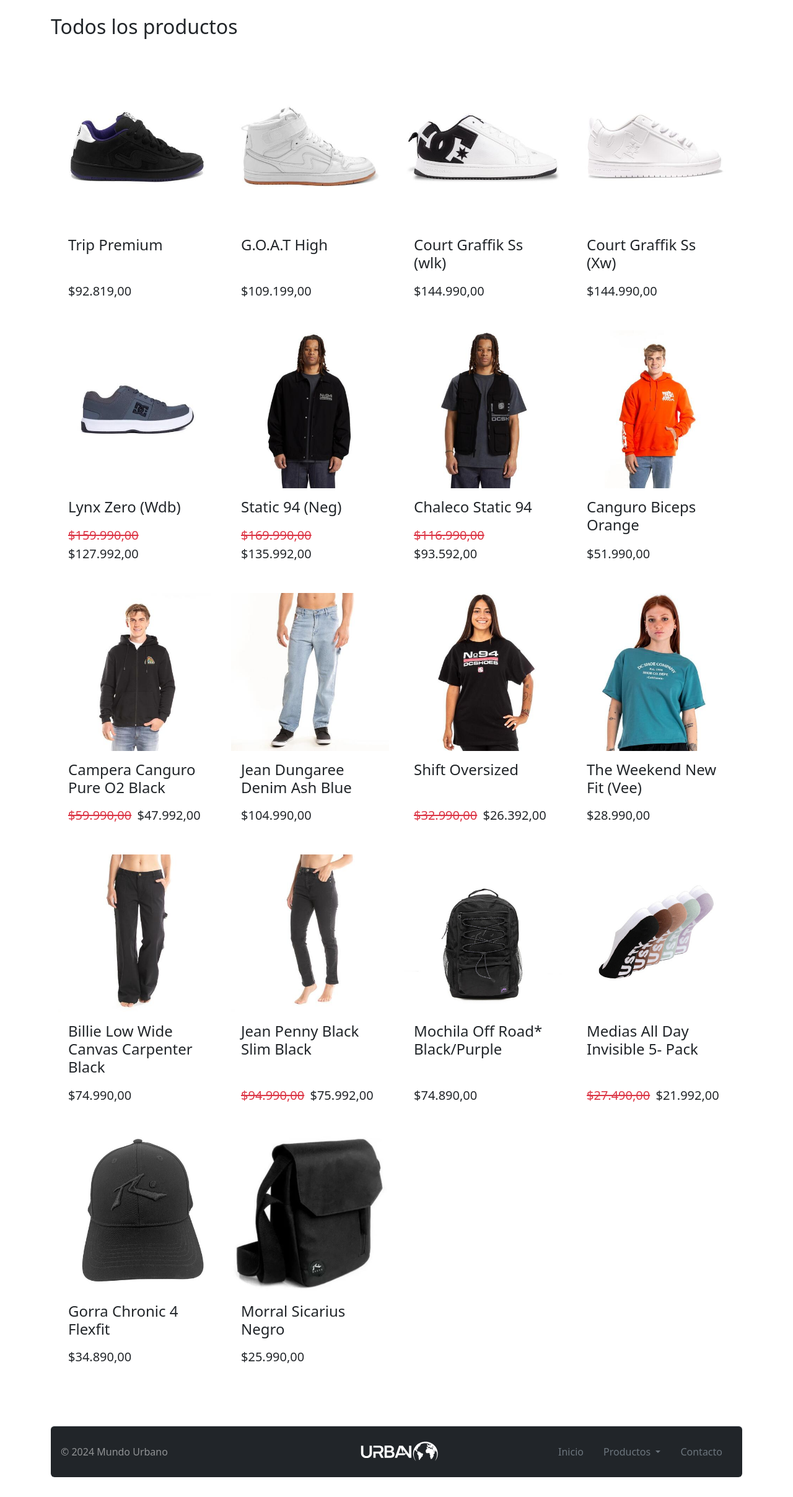
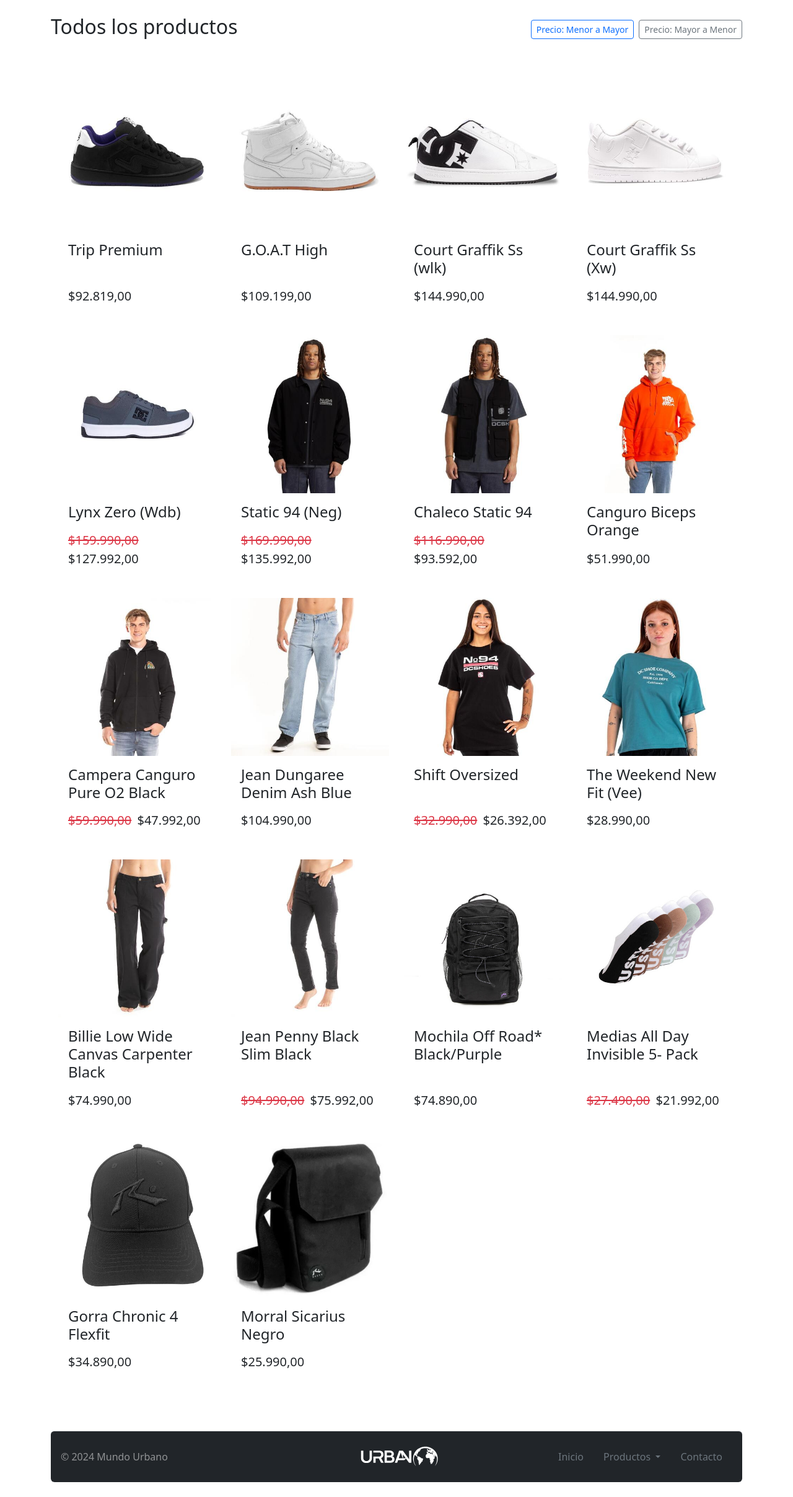
Before and after one commit to niknef/mundo_urbano, a PHP site: page /index.php?link=productos in a window 1280 px wide. Shown: the part 76-2492 px from the top of the page at 62% size. Before the commit the page ends 2460 px from the top, so only its background shows below. Run offline with PHP 8.4, Linux system fonts and the light colour scheme.

Commit message:
add: filtro de precio

```diff
--- a/classes/Producto.php
+++ b/classes/Producto.php
@@ -185,6 +185,24 @@
                 return "$" . number_format($this->precio, 2, ",", ".");
         }
 
+        /**
+        * Ordena un catálogo de productos por precio.
+        *
+        * @param Producto[] $catalogo El catálogo de productos a ordenar.
+        * @param string $orden El orden de la ordenación: "asc" para ascendente (menor a mayor) y "desc" para descendente (mayor a menor).
+        * @return Producto[] El catálogo ordenado según el precio.
+        */
+        public static function ordenarPorPrecio(array $catalogo, string $orden = 'asc'): array
+        {
+                usort($catalogo, function($a, $b) use ($orden) {
+                if ($orden === 'asc') {
+                        return $a->precio > $b->precio ? 1 : -1;
+                } else {
+                        return $a->precio < $b->precio ? 1 : -1;
+                }
+                });
+                return $catalogo;
+        }
 
         /**
          * Get the value of id
--- a/views/productos.php
+++ b/views/productos.php
@@ -1,20 +1,32 @@
 <?PHP
-// Si se selecciona una categoría
+// Filtramos por categoría si hay una categoría seleccionada
 if ($categoriaSeleccionada) {
     $catalogo = Producto::inventario_por_categoria($categoriaSeleccionada);
 } else {
-    // Si no se selecciona una categoría, mostramos todos los productos
+    // Si no hay categoría seleccionada, traemos todo el inventario
     $catalogo = Producto::inventario_completo();
 }
 
-
+// Si se selecciona un filtro de orden, lo aplicamos sobre el catálogo filtrado
+if (isset($_GET['orden'])) {
+    $catalogo = Producto::ordenarPorPrecio($catalogo, $_GET['orden']);
+}
 ?>
 
-<div class="d-flex justify-content-center py-4 custom-card">
-    <div>
-        <h1 class="text-start mb-5 fw-light fs-2">
-            <?= isset($categoriaSeleccionada) && !empty($categoriaSeleccionada) ? ucfirst($categoriaSeleccionada) : "Todos los productos" ?>
-        </h1>
+
+<section>
+    <div class="d-flex justify-content-between align-items-center py-4 flex-column flex-md-row text-center text-md-start">
+        <div class="mb-3 mb-md-0">
+            <h2 class="fw-light fs-2">
+                <?= isset($categoriaSeleccionada) && !empty($categoriaSeleccionada) ? ucfirst($categoriaSeleccionada) : "Todos los productos" ?>
+            </h2>
+        </div>
+        <div class="d-flex gap-2">
+            <a href="index.php?link=productos&categoria=<?= $categoriaSeleccionada ?>&orden=asc" class="btn btn-sm btn-outline-primary">Precio: Menor a Mayor</a>
+            <a href="index.php?link=productos&categoria=<?= $categoriaSeleccionada ?>&orden=desc" class="btn btn-sm btn-outline-secondary">Precio: Mayor a Menor</a>
+        </div>
+    </div>
+    <div class="d-flex justify-content-center py-4 custom-card">
         <div class="container">
             <div class="row">
                 <?php foreach ($catalogo as $producto) { ?>
@@ -35,4 +47,4 @@
             </div>
         </div>
     </div>
-</div>
+</section>
```
